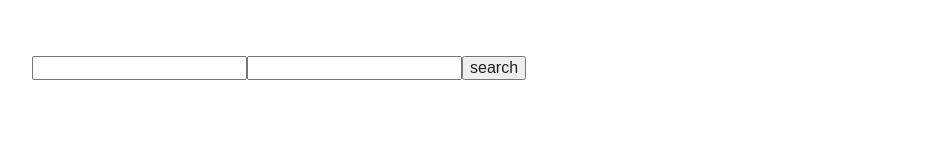
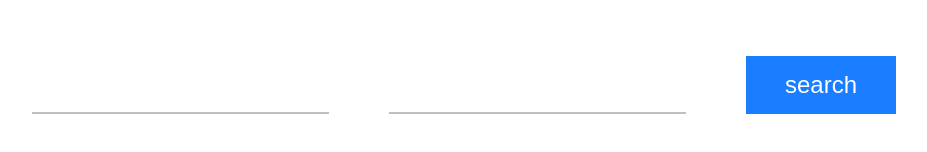
Before and after one commit to blindone0/roadToFrontEndDev, a plain HTML site: page index.html in a window 1280 px wide. Shown: the part 480-632 px from the top of the page, without its empty margins (78-1005 px from the left). Drawn offline with Linux system fonts and the light colour scheme.

Commit message:
new sectioion and dependencies link on fonts

```diff
--- a/css/style.css
+++ b/css/style.css
@@ -97,7 +97,7 @@
 }
 
 .intro {
-    height: 100vh;
+    min-height: 100vh;
     background: url(../img/intro-bg.jpg) no-repeat center;
     background-size: cover;
     padding-top: 263px;
@@ -127,5 +127,34 @@
 }
 
 .search-form__field {
+    width: 297px;
+    background: transparent url(../img/svg/circle-ico.svg) no-repeat left 6px;
+    background-size: 20px;
+    border: 0;
+    border-bottom: 2px solid #BFC0C5;
+    margin-right: 60px;
+    padding-left: 43px;
+    padding-bottom: 22px;
+    font-weight: 500;
+    font-size: 18px;
+    color: #fff;
+}
 
+.search-form__field::placeholder {
+    font-weight: 500;
+    font-size: 18px;
+    color: #fff;
 }
+
+.search-form__submit {
+    padding: 15px 39px;
+    font-weight: 500;
+    font-size: 24px;
+    color: white;
+    background: #1B7DFF;
+    border: 0;
+}
+
+.search-form__submit:hover, .search-form__submit:focus, .search-form__submit:active {
+    background: #0e66da;
+}
--- a/index.html
+++ b/index.html
@@ -50,14 +50,18 @@
                 <form action="" class="search-form">
                     <fieldset class="search-form__wrap">
                         <p class="search-form__info">
-                            <input type="text" class="search-form__field">
-                            <input type="text" class="search-form__field">
+                            <input type="text" name="user-like-to-do" class="search-form__field" placeholder="What would you like to do?">
+                            <input type="text" name="user-like-to-do" class="search-form__field" placeholder="Where would you like to go?">
                             <button type="submit" class="search-form__submit">search</button>
                         </p>
                     </fieldset>
                 </form>
             </div>
         </section>
+
+        <section class="benefits">
+
+        </section>
     </main>
 </body>
 </html>
```
Also changed, not shown: dependencies.txt (added), img/svg/circle-ico.svg (added).
